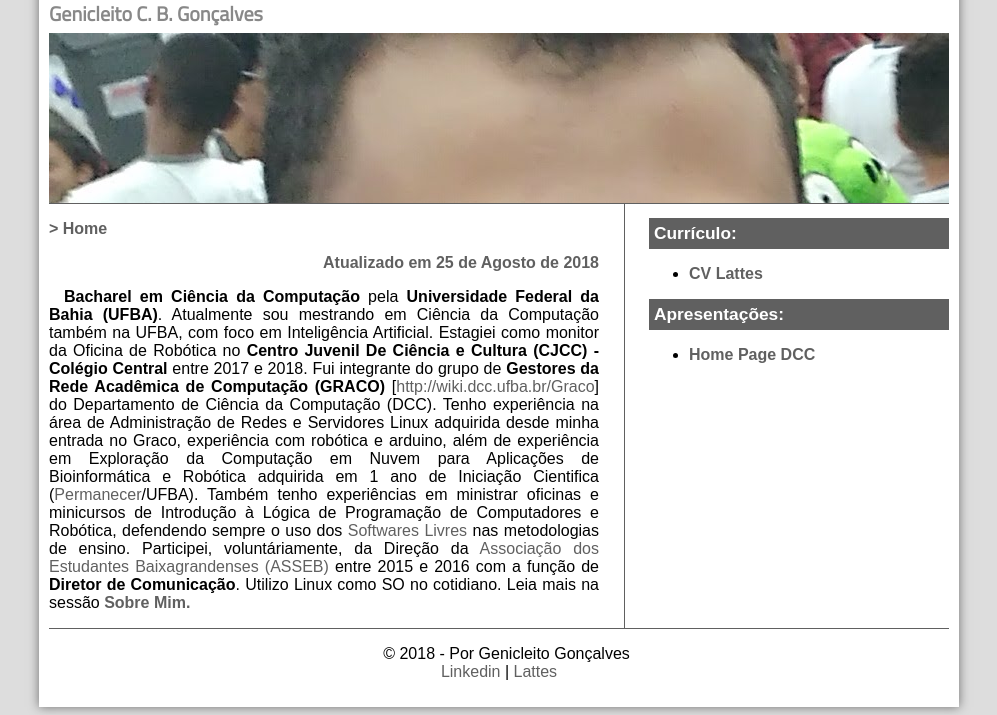
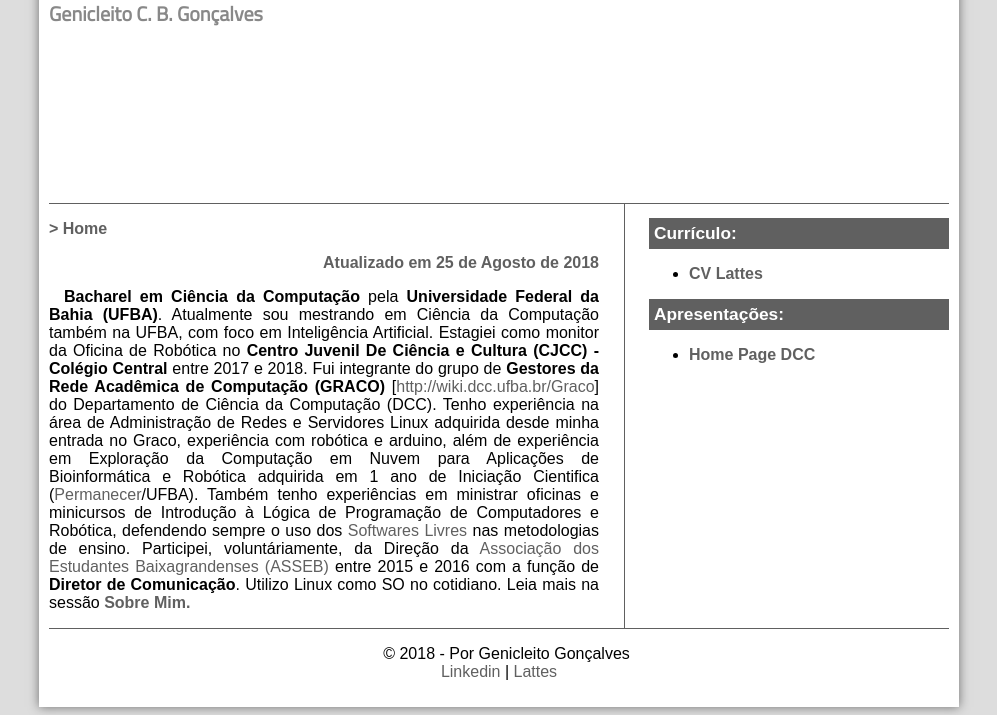
Before and after one commit to Genicleito/genicleito.github.io, a plain HTML site: page index.html in a window 1280 px wide. Shown: the part 131-846 px from the top of the page, without its empty margins (141-1138 px from the left). Drawn offline with Linux system fonts and the light colour scheme.

Commit message:
Removida foto de background

```diff
--- a/css/estilo.css
+++ b/css/estilo.css
@@ -37,7 +37,7 @@ header#cabecalho {
     border-bottom: 1px #606060 solid;
     height: 320px;
     /*margin-top: 0p;*/
-    background: url("../imagens/foto.png") no-repeat 0px 150px;
+    /*background: url("../imagens/foto.png") no-repeat 0px 150px;*/
 }
 
 header#cabecalho h1 {
```
